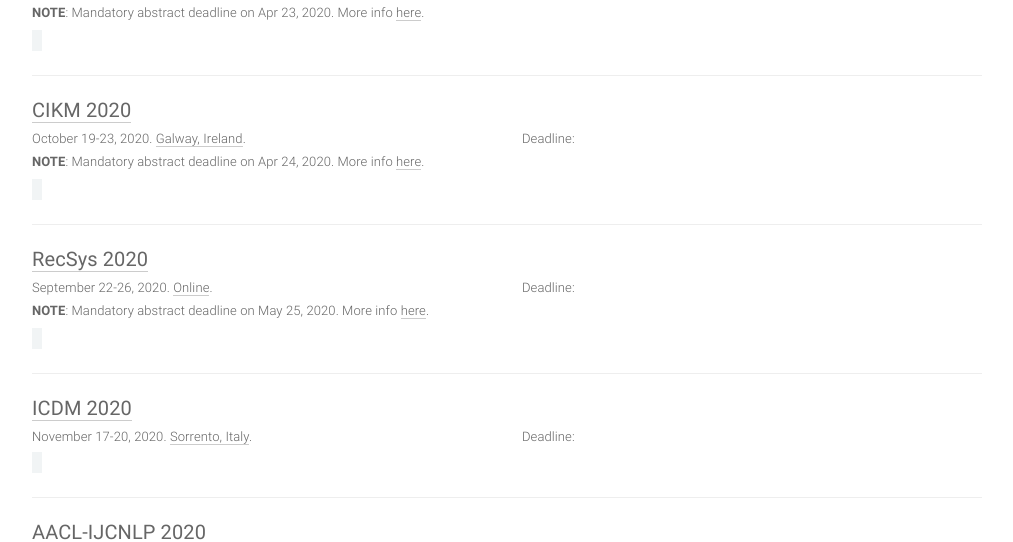
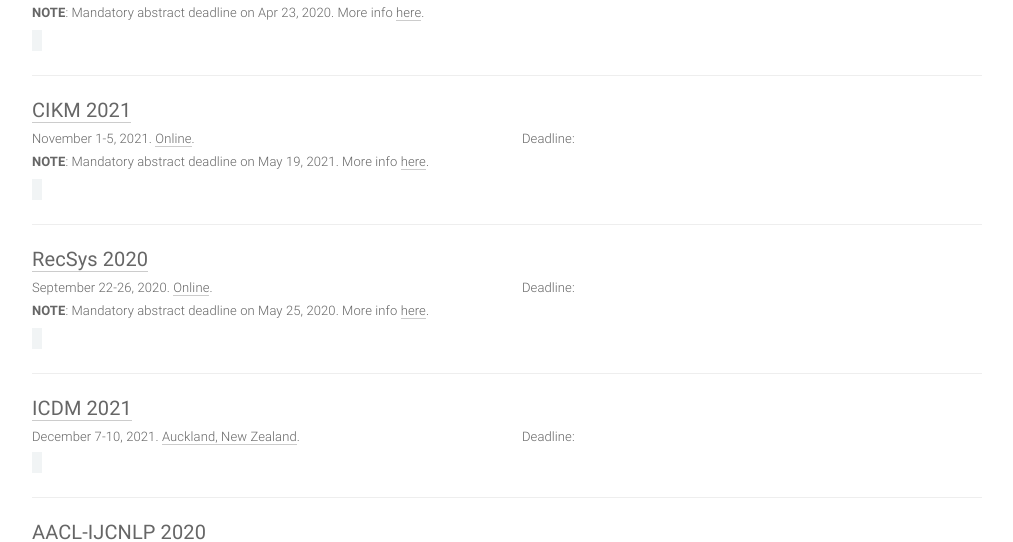
Before and after one commit to paperswithcode/ai-deadlines, a Jekyll site: the page built from index.html, in a window 1280 px wide and 900 px high, scrolled down 2612 px. Shown: the part 162-704 px from the top of the window, without its empty margins (133-1146 px from the left). Built offline with Jekyll 4.4.1, drawn with Linux system fonts in a browser that asks for light colours; comment, search, counter and statistics services are not loaded.

Commit message:
update ICDM & CIKM deadlines

```diff
--- a/_data/conferences.yml
+++ b/_data/conferences.yml
@@ -235,16 +235,16 @@
 
 - title: CIKM
   hindex: 48
-  year: 2020
-  id: cikm20
-  link: https://cikm2020.org/
-  deadline: '2020-05-01 23:59:59'
-  abstract_deadline: '2020-04-24 23:59:59'
+  year: 2021
+  id: cikm21
+  link: https://cikm2021.org/
+  deadline: '2021-05-26 23:59:59'
+  abstract_deadline: '2021-05-19 23:59:59'
   timezone: UTC-12
-  date: October 19-23, 2020
-  place: Galway, Ireland
+  date: November 1-5, 2021
+  place: Online
   sub: DM
-  note: '<b>NOTE</b>: Mandatory abstract deadline on Apr 24, 2020. More info <a href=''https://cikm2020.org/call-for-papers-full-and-short-research-papers/''>here</a>.'
+  note: '<b>NOTE</b>: Mandatory abstract deadline on May 19, 2021. More info <a href=''https://www.cikm2021.org/''>here</a>.'
 
 - title: RecSys
   hindex: 45
@@ -261,13 +261,13 @@
 
 - title: ICDM
   hindex: 44
-  year: 2020
-  id: icdm20
-  link: http://icdm2020.bigke.org/
-  deadline: '2020-06-11 23:59:59'
+  year: 2021
+  id: icdm21
+  link: https://icdm2021.auckland.ac.nz/
+  deadline: '2021-06-11 23:59:59'
   timezone: UTC-7
-  date: November 17-20, 2020
-  place: Sorrento, Italy
+  date: December 7-10, 2021
+  place: Auckland, New Zealand
   sub: DM
 
 - title: AACL-IJCNLP
```
